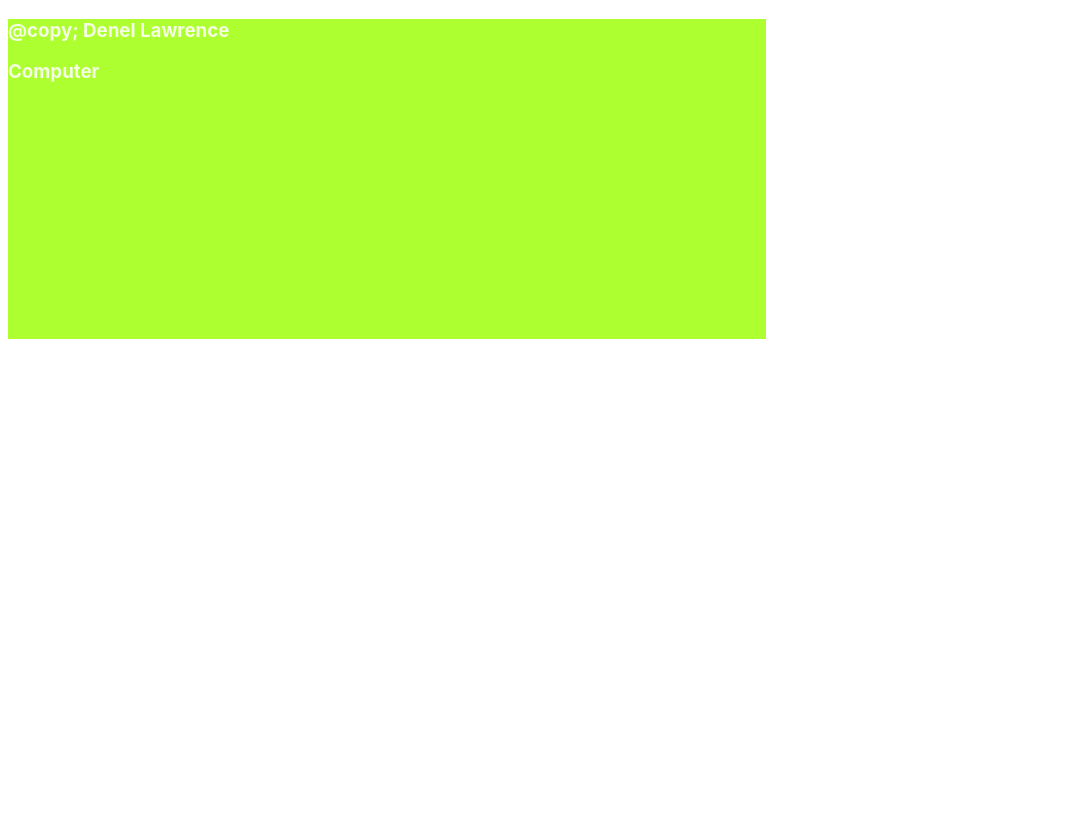
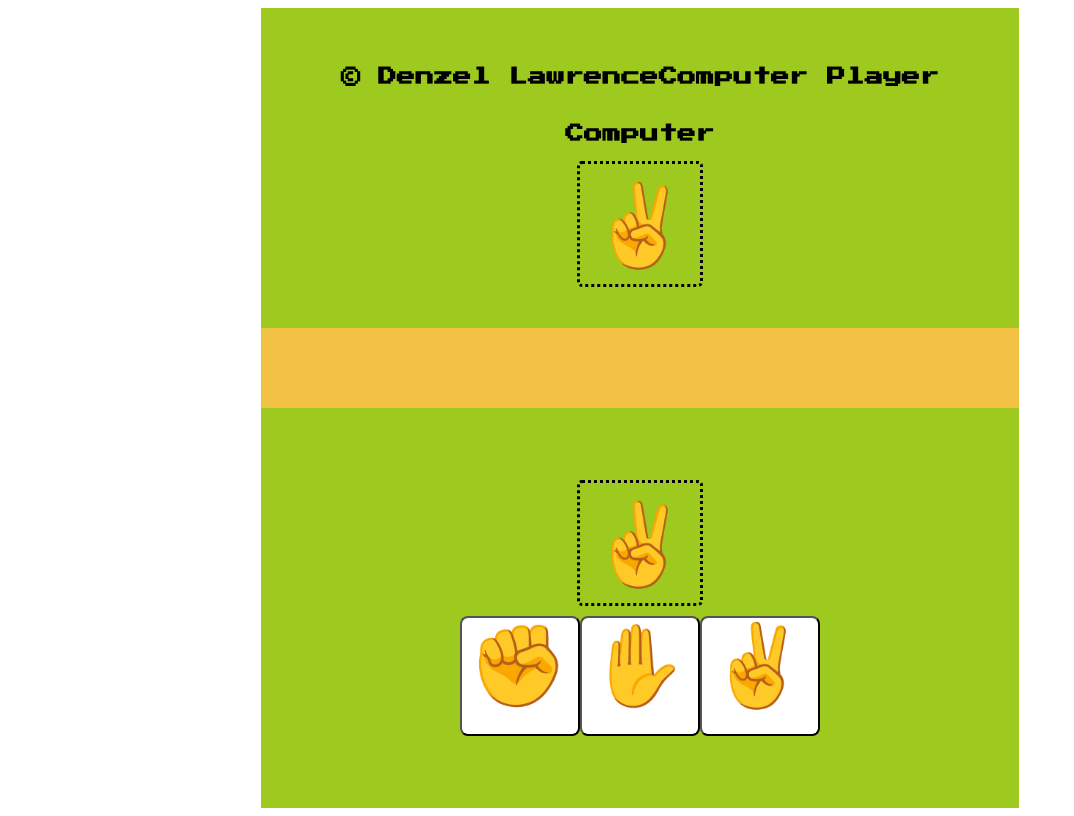
Before and after one commit to Denzel60/Rock--Paper--Scissors, a website built with Vite: page index.html in a window 1280 px wide. Shown: the whole page, without its empty margins (0-1074 px from the left). Built offline with nearby package versions, Linux system fonts and the light colour scheme.

Commit message:
Complete interface using HTML and CSS

```diff
--- a/index.html
+++ b/index.html
@@ -4,21 +4,39 @@
     <meta charset="UTF-8" />
     <link rel="icon" type="image/svg+xml" href="/vite.svg" />
     <meta name="viewport" content="width=device-width, initial-scale=1.0" />
+    <link
+      rel="stylesheet"
+      href="https://cdnjs.cloudflare.com/ajax/libs/font-awesome/4.7.0/css/font-awesome.min.css"
+    />
     <link rel="stylesheet" href="style.css" />
     <title>Vite App</title>
   </head>
   <body>
-    <div class="top">
+    <section class="top">
       <div class="top-part">
         <div class="top-right">
-          <h3>@copy; Denel Lawrence</h3>
+          <h3>&copy; Denzel Lawrence</h3>
         </div>
-        <div class="top-left"></div>
+        <div class="top-left">
+          <h3 class="results">Computer Player</h3>
+        </div>
       </div>
       <h3>Computer</h3>
-    </div>
-    <div class="middle"></div>
-    <div class="bottom"></div>
+      <div class="display">✌️</div>
+    </section>
+
+    <section class="middle">
+      <h2>Currently Draw</h2>
+    </section>
+
+    <section class="bottom">
+      <div class="display">✌️</div>
+      <div class="select">
+        <button class="btn" id="rock">✊</button>
+        <button class="btn" id="paper">✋</button>
+        <button class="btn" id="scissors">✌️</button>
+      </div>
+    </section>
     <script type="module" src="/main.js"></script>
   </body>
 </html>
--- a/style.css
+++ b/style.css
@@ -5,7 +5,7 @@
   font-weight: 400;
 
   color-scheme: light dark;
-  color: rgba(255, 255, 255, 0.87);
+  color: rgba(0, 0, 0, 0);
   background-color: white;
 /*font-synthesis: none; */
   text-rendering: optimizeLegibility;
@@ -14,17 +14,74 @@
 }
 
 body{
+  display: flex;
+  flex-direction: column;
+  justify-content: center;
+  align-items: center;
+}
+.top{
+  display: flex;
+  flex-direction: column;
+  height: 40vh;
+  width: 60%;
+  background-color: #9ec91e;
+  justify-content: center;
+  align-items: center;
+  margin-top: 0px;
+  margin-bottom: 0px;
+  text-align: center;
+}
+.middle{
+  display: flex;
+  height: 10vh;
+  width: 60%;
+  background-color: #F2C244;
+  margin-top: 0px;
+  margin-bottom: 0px;
+}
+.bottom{
+  display: flex;
+  flex-direction: column;
+  height: 50vh;
+  width: 60%;
+  background-color: #9ec91e;
+  margin-top: 0px;
+  margin-bottom: 0px;
+  justify-content: center;
+  align-items: center;
+}
+h3{
+  color: black;
+  font-family: "Press Start 2P", system-ui;
   justify-content: center;
 }
-.top{
-  height: 40vh;
-  width: 60%;
-  background-color: greenyellow;
+.top-part{
+  display: flex;
+  justify-content: space-around;
 }
-.middle{
-  border-color: #F2C244;
-  width: 60%;
+.display{
+  display: flex;
+  height: 120px;
+  width: 120px;
+  border-color: black;
+  border-style: dotted;
+  color: #F2C244;
+  font-size: 80px;
+  justify-content: center;
+  align-items: center;
+  border-radius: 5px;
 }
-.bottom{
-  background-color: greenyellow;
+button{
+  height: 120px;
+  width: 120px;
+  font-size: 80px;
+  background-color: white;
+  border-radius: 8px;
+  display: flex;
+  flex-direction: column;
 }
+.select{
+  display: flex;
+  margin-top: 10px;
+
+}
```
